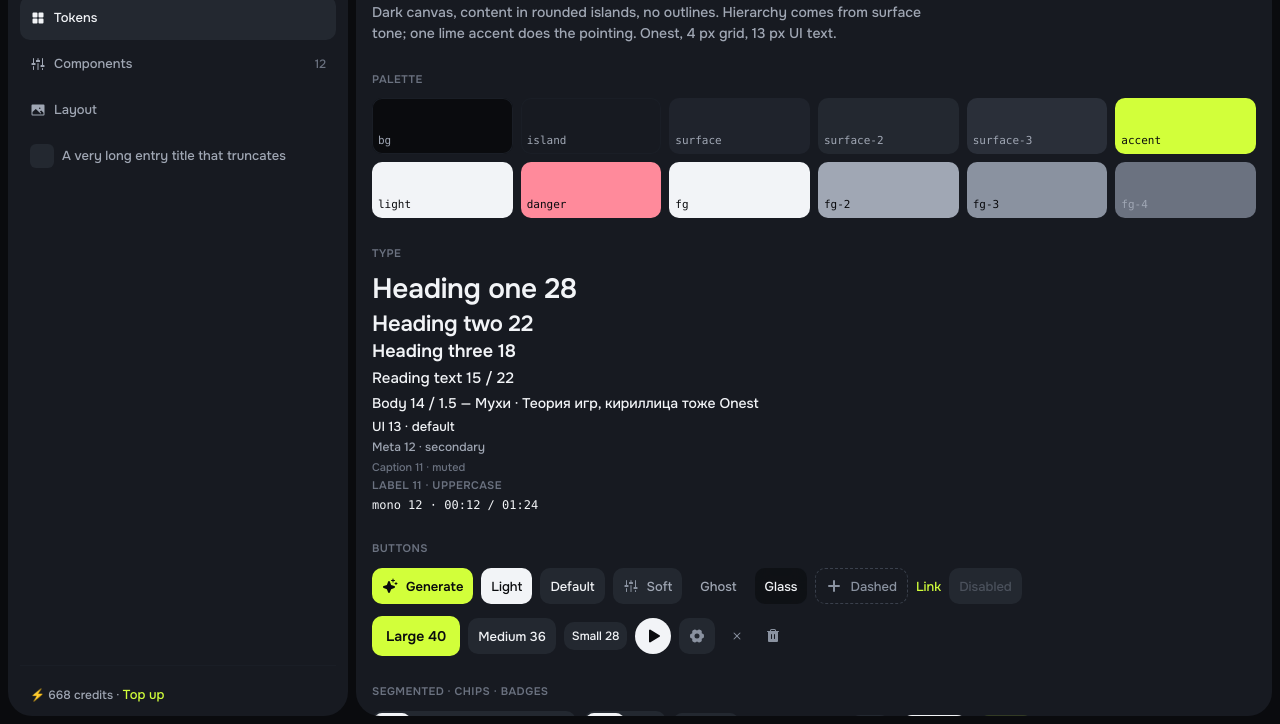
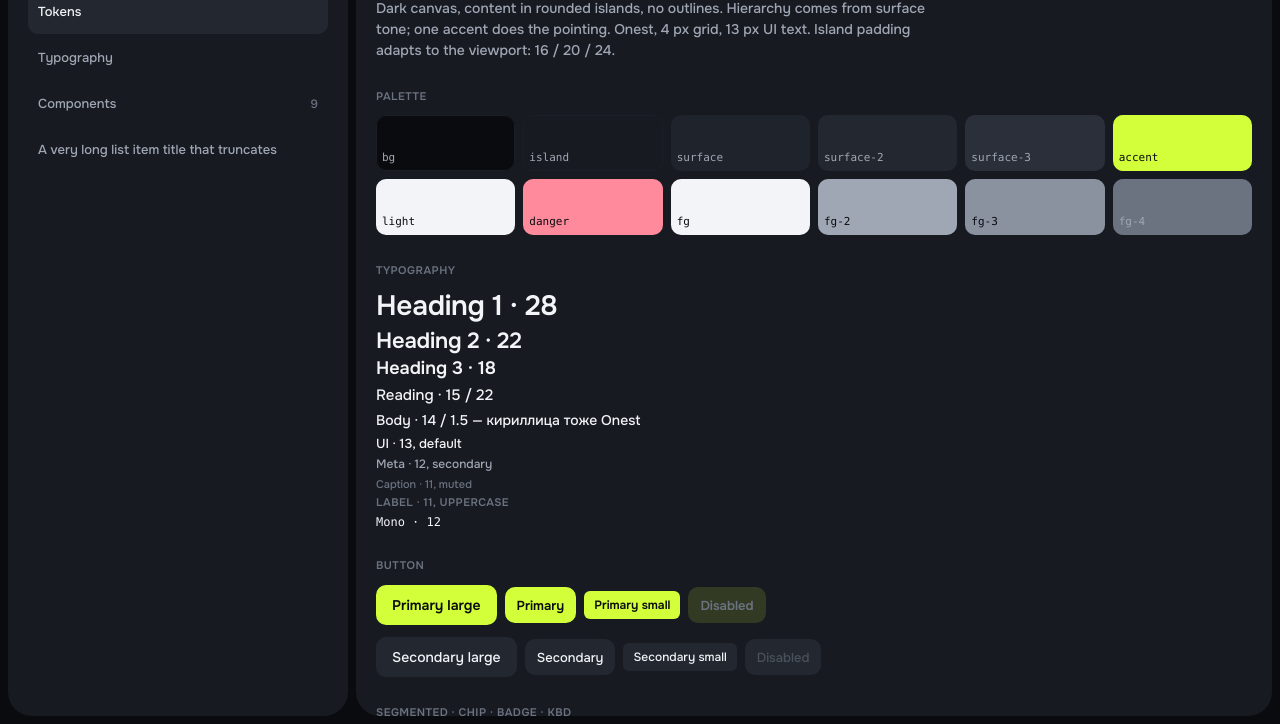
Before and after one commit to vmikh/nanods-2.0, a website: page demo/index.html in a window 1280 px wide. Shown: the part 76-800 px from the top of the page. Drawn offline with Linux system fonts and the light colour scheme.

Commit message:
Neutral components: Button (primary/secondary, 3 sizes), no icons (Lucide recommended in README), no player; adaptive island padding 16/20/24; neutral demo
Co-Authored-By: Claude Fable 5.1 <noreply@anthropic.com>

```diff
--- a/css/components.css
+++ b/css/components.css
@@ -1,25 +1,15 @@
-/* nanods 2.0 · components. Borderless by default: hierarchy comes from surface tones, not outlines. */
+/* nanods 2.0 · components. Borderless: hierarchy comes from surface tones, not outlines. No icon styles here; see README for the icon pack. */
 
-/* buttons ---------------------------------------------------------------- */
-.btn { display: inline-flex; align-items: center; justify-content: center; gap: var(--mp-2); height: var(--h-control); padding: 0 var(--mp-25);
+/* buttons: secondary (default) and primary, three sizes ------------------ */
+.btn { display: inline-flex; align-items: center; justify-content: center; gap: var(--mp-2); height: var(--h-control); padding: 0 var(--mp-3);
   border: 0; border-radius: var(--rd-2); background: var(--c-surface-2); color: var(--c-fg); font-size: var(--fs-ui); font-weight: var(--fw-medium);
   cursor: pointer; white-space: nowrap; user-select: none; }
 .btn:hover { background: var(--c-surface-3); } .btn:active { transform: scale(.97); }
-.btn:disabled { color: var(--c-fg-5); cursor: default; transform: none; }
-.btn svg { width: 16px; height: 16px; flex: none; fill: currentColor; color: var(--c-fg-3); } .btn:hover svg { color: inherit; }
-
-.btn-primary { background: var(--c-accent); color: var(--c-on-light); font-weight: var(--fw-semibold); } .btn-primary:hover { background: var(--c-accent-hover); } .btn-primary svg { color: inherit; }
-.btn-light { background: var(--c-light); color: var(--c-on-light); } .btn-light:hover { background: var(--c-light-hover); } .btn-light svg { color: inherit; }
-.btn-ghost { background: transparent; color: var(--c-fg-2); } .btn-ghost:hover { background: var(--c-hover); color: var(--c-fg); }
-.btn-soft { background: var(--c-surface-2); color: var(--c-fg-2); } .btn-soft:hover { filter: brightness(1.2); color: var(--c-fg); }
-.btn-glass { background: var(--c-glass-dark); backdrop-filter: blur(8px); color: var(--c-fg); } .btn-glass:hover { background: rgba(35, 40, 48, .94); }
-.btn-link { background: transparent; padding: 0; height: auto; color: var(--c-accent); border-radius: var(--rd-line); } .btn-link:hover { color: var(--c-accent-hover); background: transparent; }
-.btn-danger:hover { color: var(--c-danger); }
-.btn-dashed { background: transparent; border: 1px dashed var(--c-line-2); color: var(--c-fg-3); } .btn-dashed:hover { border-color: var(--c-fg-3); color: var(--c-fg); }
-
-.btn-lg { height: var(--h-control-lg); padding: 0 var(--mp-35); font-size: var(--fs-body); } .btn-sm { height: var(--h-control-sm); padding: 0 var(--mp-2); font-size: var(--fs-meta); }
-.btn-icon { width: var(--h-control); padding: 0; } .btn-icon.btn-sm { width: var(--h-control-sm); } .btn-icon.btn-lg { width: var(--h-control-lg); }
-.btn-round { border-radius: var(--rd-full); } .btn-round:active { transform: scale(.94); }
+.btn:disabled { color: var(--c-fg-5); cursor: default; transform: none; background: var(--c-surface-2); }
+.btn-primary { background: var(--c-accent); color: var(--c-on-light); font-weight: var(--fw-semibold); } .btn-primary:hover { background: var(--c-accent-hover); }
+.btn-primary:disabled { background: var(--c-accent-soft); color: var(--c-fg-4); }
+.btn-sm { height: var(--h-control-sm); padding: 0 var(--mp-25); font-size: var(--fs-meta); border-radius: var(--rd-1); }
+.btn-lg { height: var(--h-control-lg); padding: 0 var(--mp-4); font-size: var(--fs-body); }
 .btn-block { width: 100%; }
 
 /* segmented control ------------------------------------------------------ */
@@ -54,12 +44,11 @@ input[type="number"].input { -moz-appearance: textfield; } input[type="number"].
 .badge-danger { color: var(--c-danger); } .badge-ok { color: var(--c-ok); } .badge-accent { background: var(--c-accent); color: var(--c-on-light); }
 .kbd { display: inline-block; padding: 0 var(--mp-15); border-radius: var(--rd-1); background: var(--c-surface-2); color: var(--c-fg-3); font-family: var(--font-mono); font-size: var(--fs-sm); line-height: 18px; }
 
-/* list rows (sidebar entries) ------------------------------------------- */
+/* list rows ----------------------------------------------------------------- */
 .list { display: flex; flex-direction: column; gap: var(--mp-05); }
 .list-row { display: flex; align-items: center; gap: var(--mp-2); height: var(--h-row); padding: 0 var(--mp-25); border: 0; border-radius: var(--rd-2); background: transparent; color: var(--c-fg-2); text-align: left; cursor: pointer; width: 100%; overflow: hidden; white-space: nowrap; }
 .list-row:hover { background: var(--c-hover); color: var(--c-fg); } .list-row:active { transform: scale(.98); }
 .list-row.on { background: var(--c-surface-2); color: var(--c-fg); }
-.list-row .thumb { width: 24px; height: 24px; flex: none; border-radius: var(--rd-1); background: var(--c-surface-2) center / cover no-repeat; }
 .list-row .title { flex: 1; min-width: 0; overflow: hidden; text-overflow: ellipsis; }
 .list-row .meta { font-size: var(--fs-meta); color: var(--c-fg-4); }
 
@@ -67,20 +56,13 @@ input[type="number"].input { -moz-appearance: textfield; } input[type="number"].
 .menu { position: absolute; z-index: 5; width: 232px; padding: var(--mp-15); background: var(--c-surface); border-radius: var(--rd-3); box-shadow: var(--shadow-pop); color: var(--c-fg); font-size: var(--fs-body); display: flex; flex-direction: column; }
 .menu-item { display: flex; align-items: center; gap: var(--mp-25); height: 36px; padding: 0 var(--mp-25); border: 0; border-radius: var(--rd-2); background: transparent; color: var(--c-fg-2); text-align: left; cursor: pointer; }
 .menu-item:hover { background: var(--c-surface-2); color: var(--c-fg); } .menu-item:active { transform: scale(.97); }
-.menu-item svg { width: 16px; height: 16px; fill: currentColor; color: var(--c-fg-3); } .menu-item:hover svg { color: inherit; }
 .menu-head { padding: var(--mp-2) var(--mp-25) var(--mp-25); font-size: var(--fs-meta); color: var(--c-fg-2); }
 .menu-sep { border: 0; border-top: 1px solid var(--c-line); margin: var(--mp-15) 0; }
 
 .scrim { position: fixed; inset: 0; z-index: 20; background: var(--c-scrim); backdrop-filter: blur(4px); display: flex; align-items: center; justify-content: center; padding: var(--mp-6); }
-.modal { width: min(720px, 100%); max-height: 100%; overflow: auto; background: var(--c-island); border-radius: var(--rd-island); padding: var(--mp-5) var(--mp-6) var(--mp-6); font-size: var(--fs-body); line-height: var(--lh-body); }
+.modal { width: min(720px, 100%); max-height: 100%; overflow: auto; background: var(--c-island); border-radius: var(--rd-island); padding: var(--island-pad); font-size: var(--fs-body); line-height: var(--lh-body); }
 .modal-head { display: flex; align-items: center; justify-content: space-between; gap: var(--mp-3); margin-bottom: var(--mp-3); }
-
-/* floating glass bar (player controls) ------------------------------------ */
-.glassbar { display: flex; align-items: center; gap: var(--mp-25); padding: var(--mp-2) var(--mp-25) var(--mp-2) var(--mp-2); border-radius: var(--rd-full); background: var(--c-scrim); backdrop-filter: var(--blur); color: var(--c-fg); font-family: var(--font-mono); font-size: var(--fs-meta); }
 
 /* progress / meter -------------------------------------------------------- */
 .meter { height: 8px; border-radius: var(--rd-line); background: var(--c-surface-2); overflow: hidden; } .meter > i { display: block; height: 100%; background: var(--c-accent); border-radius: inherit; }
 .meter-ok > i { background: var(--c-ok); } .meter-fg > i { background: var(--c-fg-2); }
-
-/* icons ------------------------------------------------------------------ */
-.icon { width: 16px; height: 16px; fill: currentColor; flex: none; } .icon-sm { width: 14px; height: 14px; } .icon-lg { width: 20px; height: 20px; }
--- a/css/layout.css
+++ b/css/layout.css
@@ -5,8 +5,9 @@
 .shell-side { width: 340px; flex: none; display: flex; flex-direction: column; gap: var(--gutter); }
 
 .island { background: var(--c-island); border-radius: var(--rd-island); position: relative; min-width: 0; min-height: 0; overflow: hidden; }
-.island-pad { padding: var(--mp-4); }
-.island-head { display: flex; align-items: center; gap: var(--mp-2); padding: var(--mp-35) var(--mp-4) 0; }
+.island-pad { padding: var(--island-pad); }   /* adaptive: 16 / 20 / 24 */
+.island-pad-s { padding: var(--mp-4); } .island-pad-m { padding: var(--mp-5); } .island-pad-l { padding: var(--mp-6); }
+.island-head { display: flex; align-items: center; gap: var(--mp-2); padding: var(--island-pad) var(--island-pad) 0; }
 .island-scroll { height: 100%; overflow: auto; }
 .island-fill { flex: 1; }
 .island-fade::before, .island-fade::after { content: ''; position: absolute; left: 0; right: 0; height: var(--h-row); pointer-events: none; z-index: 1; }
--- a/css/tokens.css
+++ b/css/tokens.css
@@ -1,5 +1,5 @@
 /* nanods 2.0 · design tokens
-   Extracted from the Studio design: dark, borderless surfaces in "islands", lime accent, 4px spacing grid. */
+   Dark, borderless surfaces in "islands", one accent, 4 px spacing grid. */
 :root {
   /* spacing (4px grid; --mp-N = N × 4px, halves allowed) */
   --mp-05: 2px; --mp-1: 4px; --mp-15: 6px; --mp-2: 8px; --mp-25: 10px; --mp-3: 12px; --mp-35: 14px;
@@ -62,4 +62,7 @@
   /* controls */
   --h-control: 36px; --h-control-lg: 40px; --h-control-sm: 28px; --h-row: 44px;
   --gutter: var(--mp-2);        /* gap between islands */
+  --island-pad: var(--mp-4);    /* 16 on small screens, 20 on medium, 24 on large (see layout.css) */
 }
+@media (min-width: 900px) { :root { --island-pad: var(--mp-5); } }
+@media (min-width: 1440px) { :root { --island-pad: var(--mp-6); } }
--- a/demo/index.html
+++ b/demo/index.html
@@ -2,36 +2,32 @@
 <html lang="en">
 <head>
 <meta charset="utf-8"><meta name="viewport" content="width=device-width, initial-scale=1">
-<title>nanods 2.0 · demo</title>
+<title>nanods 2.0</title>
 <link rel="stylesheet" href="../nanods.css">
 <style>
   .swatches { display: grid; grid-template-columns: repeat(auto-fill, minmax(120px, 1fr)); gap: var(--mp-2); }
   .sw { height: 56px; border-radius: var(--rd-2); display: flex; align-items: flex-end; padding: var(--mp-15); font-size: var(--fs-sm); color: var(--c-fg-2); font-family: var(--font-mono); }
-  .demo-block { display: flex; flex-direction: column; gap: var(--mp-3); }
-  .demo-title { margin-bottom: var(--mp-2); }
+  .section { display: flex; flex-direction: column; gap: var(--mp-3); }
+  .section > .t-label { margin-top: var(--mp-4); }
 </style>
 </head>
 <body>
-<div id="icons"></div>
 <div class="shell">
-  <aside class="island shell-side" style="padding: var(--mp-3)">
-    <div class="row" style="padding: var(--mp-2) var(--mp-25)"><span class="t-h3">nanods</span><span class="badge badge-accent">2.0</span><span class="spacer"></span><button class="btn btn-ghost btn-icon btn-sm"><svg class="icon"><use href="#i-panel"/></svg></button></div>
+  <aside class="island island-pad shell-side">
+    <div class="row" style="padding: 0 var(--mp-25) var(--mp-2)"><span class="t-h3">nanods</span><span class="badge badge-accent">2.0</span></div>
     <div class="list">
-      <button class="list-row on"><svg class="icon"><use href="#i-grid"/></svg><span class="title">Tokens</span></button>
-      <button class="list-row"><svg class="icon"><use href="#i-sliders"/></svg><span class="title">Components</span><span class="meta">12</span></button>
-      <button class="list-row"><svg class="icon"><use href="#i-image"/></svg><span class="title">Layout</span></button>
-      <button class="list-row"><span class="thumb"></span><span class="title">A very long entry title that truncates</span></button>
+      <button class="list-row on"><span class="title">Tokens</span></button>
+      <button class="list-row"><span class="title">Typography</span></button>
+      <button class="list-row"><span class="title">Components</span><span class="meta">9</span></button>
+      <button class="list-row"><span class="title">A very long list item title that truncates</span></button>
     </div>
-    <div class="spacer"></div>
-    <hr class="divider">
-    <div class="row" style="padding: 0 var(--mp-25)"><span class="t-meta"><span class="c-accent">⚡</span> 668 credits · <button class="btn btn-link">Top up</button></span></div>
   </aside>
   <main class="shell-main">
-    <section class="island island-pad demo-block" style="overflow:auto">
-      <h1 class="t-h1 demo-title">Design system</h1>
-      <p class="t-body c-fg-2" style="max-width: 62ch">Dark canvas, content in rounded islands, no outlines. Hierarchy comes from surface tone; one lime accent does the pointing. Onest, 4 px grid, 13 px UI text.</p>
+    <section class="island island-pad section" style="overflow:auto">
+      <h1 class="t-h1">nanods 2.0</h1>
+      <p class="t-body c-fg-2" style="max-width: 62ch">Dark canvas, content in rounded islands, no outlines. Hierarchy comes from surface tone; one accent does the pointing. Onest, 4 px grid, 13 px UI text. Island padding adapts to the viewport: 16 / 20 / 24.</p>
 
-      <h2 class="t-label" style="margin-top: var(--mp-4)">Palette</h2>
+      <h2 class="t-label">Palette</h2>
       <div class="swatches">
         <div class="sw" style="background: var(--c-bg); box-shadow: inset 0 0 0 1px var(--c-line)">bg</div>
         <div class="sw" style="background: var(--c-island); box-shadow: inset 0 0 0 1px var(--c-line)">island</div>
@@ -47,61 +43,44 @@
         <div class="sw" style="background: var(--c-fg-4)">fg-4</div>
       </div>
 
-      <h2 class="t-label" style="margin-top: var(--mp-4)">Type</h2>
-      <div class="stack-1 stack"><div class="t-h1">Heading one 28</div><div class="t-h2">Heading two 22</div><div class="t-h3">Heading three 18</div><div class="t-lg">Reading text 15 / 22</div><div class="t-body">Body 14 / 1.5 — Мухи · Теория игр, кириллица тоже Onest</div><div class="t-ui">UI 13 · default</div><div class="t-meta">Meta 12 · secondary</div><div class="t-caption">Caption 11 · muted</div><div class="t-label">Label 11 · uppercase</div><div class="t-mono">mono 12 · 00:12 / 01:24</div></div>
+      <h2 class="t-label">Typography</h2>
+      <div class="stack stack-1"><div class="t-h1">Heading 1 · 28</div><div class="t-h2">Heading 2 · 22</div><div class="t-h3">Heading 3 · 18</div><div class="t-lg">Reading · 15 / 22</div><div class="t-body">Body · 14 / 1.5 — кириллица тоже Onest</div><div class="t-ui">UI · 13, default</div><div class="t-meta">Meta · 12, secondary</div><div class="t-caption">Caption · 11, muted</div><div class="t-label">Label · 11, uppercase</div><div class="t-mono">Mono · 12</div></div>
 
-      <h2 class="t-label" style="margin-top: var(--mp-4)">Buttons</h2>
+      <h2 class="t-label">Button</h2>
+      <div class="cluster"><button class="btn btn-primary btn-lg">Primary large</button><button class="btn btn-primary">Primary</button><button class="btn btn-primary btn-sm">Primary small</button><button class="btn btn-primary" disabled>Disabled</button></div>
+      <div class="cluster"><button class="btn btn-lg">Secondary large</button><button class="btn">Secondary</button><button class="btn btn-sm">Secondary small</button><button class="btn" disabled>Disabled</button></div>
+
+      <h2 class="t-label">Segmented · Chip · Badge · Kbd</h2>
       <div class="cluster">
-        <button class="btn btn-primary"><svg class="icon"><use href="#i-sparkles"/></svg>Generate</button>
-        <button class="btn btn-light">Light</button>
-        <button class="btn">Default</button>
-        <button class="btn btn-soft"><svg class="icon"><use href="#i-sliders"/></svg>Soft</button>
-        <button class="btn btn-ghost">Ghost</button>
-        <button class="btn btn-glass">Glass</button>
-        <button class="btn btn-dashed"><svg class="icon"><use href="#i-plus"/></svg>Dashed</button>
-        <button class="btn btn-link">Link</button>
-        <button class="btn" disabled>Disabled</button>
-      </div>
-      <div class="cluster">
-        <button class="btn btn-lg btn-primary">Large 40</button><button class="btn">Medium 36</button><button class="btn btn-sm">Small 28</button>
-        <button class="btn btn-light btn-icon btn-round"><svg class="icon"><use href="#i-play"/></svg></button>
-        <button class="btn btn-icon"><svg class="icon"><use href="#i-gear"/></svg></button>
-        <button class="btn btn-ghost btn-icon btn-sm"><svg class="icon"><use href="#i-x"/></svg></button>
-        <button class="btn btn-ghost btn-icon btn-sm btn-danger"><svg class="icon"><use href="#i-trash"/></svg></button>
-      </div>
-
-      <h2 class="t-label" style="margin-top: var(--mp-4)">Segmented · chips · badges</h2>
-      <div class="cluster">
-        <div class="seg"><button class="on">1×</button><button>2×</button><button>5×</button><button>10×</button><button>20×</button></div>
-        <div class="seg"><button class="on">EN</button><button>RU</button></div>
-        <div class="seg seg-ghost"><button class="on">Tokens</button><button>Components</button></div>
-        <span class="chip">chip</span><span class="chip on">selected</span><span class="chip chip-accent">accent</span>
-        <span class="badge">BADGE</span><span class="badge badge-ok">OK</span><span class="badge badge-danger">OUT</span><span class="badge badge-accent">NEW</span>
+        <div class="seg"><button class="on">One</button><button>Two</button><button>Three</button></div>
+        <div class="seg seg-ghost"><button class="on">Tab</button><button>Tab</button></div>
+        <span class="chip">Chip</span><span class="chip on">Selected</span><span class="chip chip-accent">Accent</span>
+        <span class="badge">Badge</span><span class="badge badge-ok">OK</span><span class="badge badge-danger">Danger</span><span class="badge badge-accent">New</span>
         <span class="kbd">Esc</span>
       </div>
 
-      <h2 class="t-label" style="margin-top: var(--mp-4)">Fields</h2>
+      <h2 class="t-label">Input · Select · Field</h2>
       <div class="grid-2">
         <div>
-          <div class="field"><label class="label">Gossip<span class="hint">how much a fly learns from games it only watches</span></label><input class="input" type="number" value="0.1" step="0.05"></div>
-          <div class="field"><label class="label">Payoffs<span class="hint">temptation / reward / punishment / sucker</span></label><select class="select"><option>classic 5 / 3 / 1 / 0</option><option>generous 5 / 4 / 1 / 0</option></select></div>
-          <div class="field"><label class="label">F1</label><select class="select select-sm"><option>normal</option><option>no PPL1</option></select></div>
-          <div class="field"><label class="label">Seed</label><span class="row"><input class="input input-sm" style="width: 6em" value="1"><label class="check"><input type="checkbox" checked> new each restart</label></span></div>
+          <div class="field"><label class="label">Number<span class="hint">a field with a hint under the label</span></label><input class="input" type="number" value="0.1" step="0.05"></div>
+          <div class="field"><label class="label">Select</label><select class="select"><option>Option one</option><option>Option two</option></select></div>
+          <div class="field"><label class="label">Small</label><select class="select select-sm"><option>Option</option></select></div>
+          <div class="field"><label class="label">Checkbox</label><label class="check"><input type="checkbox" checked> Enabled</label></div>
         </div>
         <div class="stack">
-          <textarea class="textarea" placeholder="Describe the scene…"></textarea>
-          <div class="card stack"><div class="t-ui">Card on island</div><div class="t-meta">surface · radius 14</div><div class="meter"><i style="width: 62%"></i></div><div class="meter meter-ok"><i style="width: 38%"></i></div></div>
+          <input class="input" placeholder="Text input">
+          <textarea class="textarea" placeholder="Textarea"></textarea>
+          <div class="card stack"><div class="t-ui">Card</div><div class="t-meta">surface · radius 14</div><div class="meter"><i style="width: 62%"></i></div><div class="meter meter-ok"><i style="width: 38%"></i></div></div>
         </div>
       </div>
 
-      <h2 class="t-label" style="margin-top: var(--mp-4)">Menu · glass bar</h2>
+      <h2 class="t-label">Menu · Modal</h2>
       <div class="row" style="align-items: flex-start; gap: var(--mp-6)">
-        <div class="menu" style="position: static"><div class="menu-head">668 credits · <button class="btn btn-link">Top up</button></div><button class="menu-item"><svg class="icon"><use href="#i-user"/></svg>Profile</button><button class="menu-item"><svg class="icon"><use href="#i-gear"/></svg>Settings</button><hr class="menu-sep"><button class="menu-item"><svg class="icon"><use href="#i-logout"/></svg>Log out</button></div>
-        <div class="glassbar" style="width: 420px"><button class="btn btn-light btn-icon btn-round"><svg class="icon icon-lg"><use href="#i-play"/></svg></button><span>00:12 / 01:24</span><span class="spacer"></span><button class="btn btn-ghost btn-icon btn-sm"><svg class="icon"><use href="#i-vol"/></svg></button><button class="btn btn-ghost btn-icon btn-sm"><svg class="icon"><use href="#i-max"/></svg></button></div>
+        <div class="menu" style="position: static"><div class="menu-head">Menu head</div><button class="menu-item">Item</button><button class="menu-item">Item</button><hr class="menu-sep"><button class="menu-item">Item</button></div>
+        <div class="modal" style="width: 360px"><div class="modal-head"><span class="t-h3">Modal</span><button class="btn btn-sm">Close</button></div><p class="c-fg-2">Island surface, island radius, adaptive padding.</p></div>
       </div>
     </section>
   </main>
 </div>
-<script>fetch('../icons/nanods-icons.svg').then(r => r.text()).then(t => (document.getElementById('icons').innerHTML = t));</script>
 </body>
 </html>
--- a/package.json
+++ b/package.json
@@ -4,6 +4,6 @@
   "description": "nanods 2.0 — dark, borderless island UI: tokens, type, palette, base components. Plain CSS, no build.",
   "license": "MIT",
   "style": "nanods.css",
-  "exports": { ".": "./nanods.css", "./css/*": "./css/*", "./fonts/*": "./fonts/*", "./icons/*": "./icons/*" },
-  "files": ["nanods.css", "css", "fonts", "icons", "README.md"]
+  "exports": { ".": "./nanods.css", "./css/*": "./css/*", "./fonts/*": "./fonts/*" },
+  "files": ["nanods.css", "css", "fonts", "README.md"]
 }
```
Also changed, not shown: README.md, icons/nanods-icons.svg (deleted).
